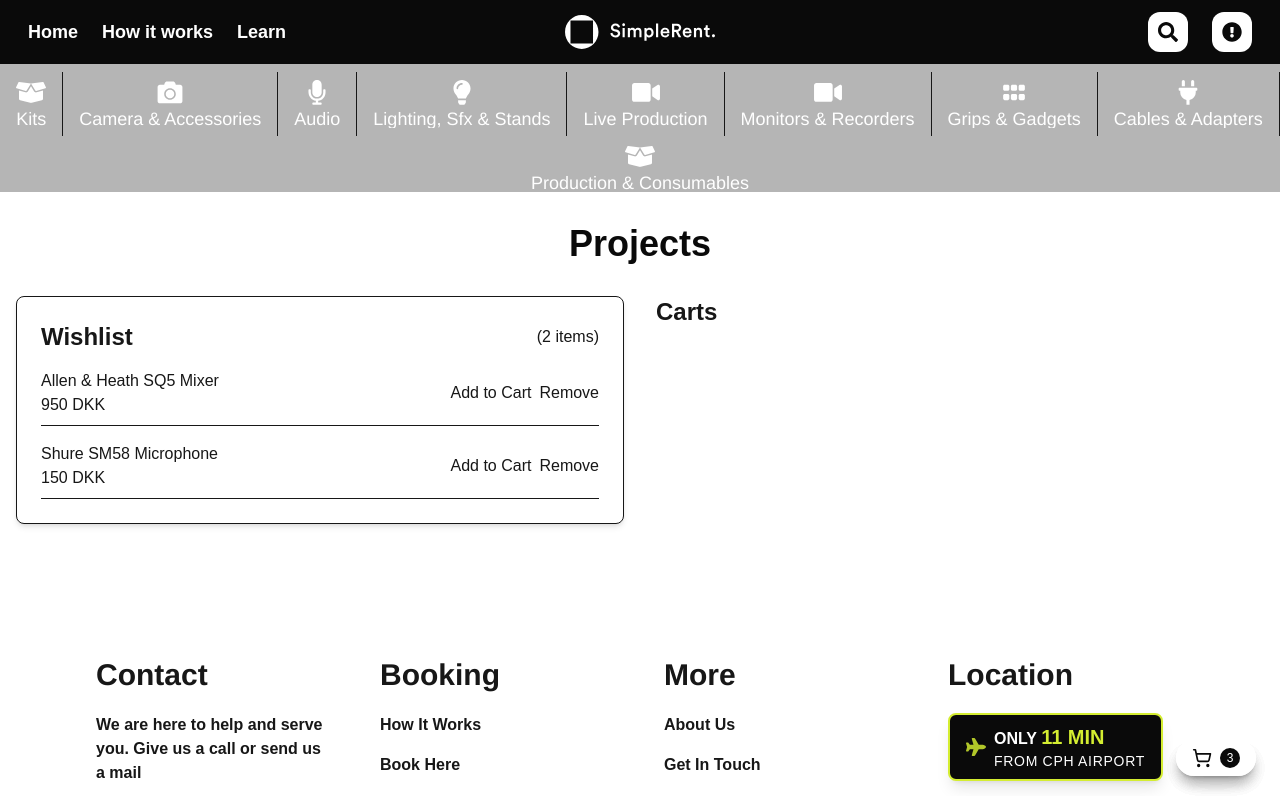
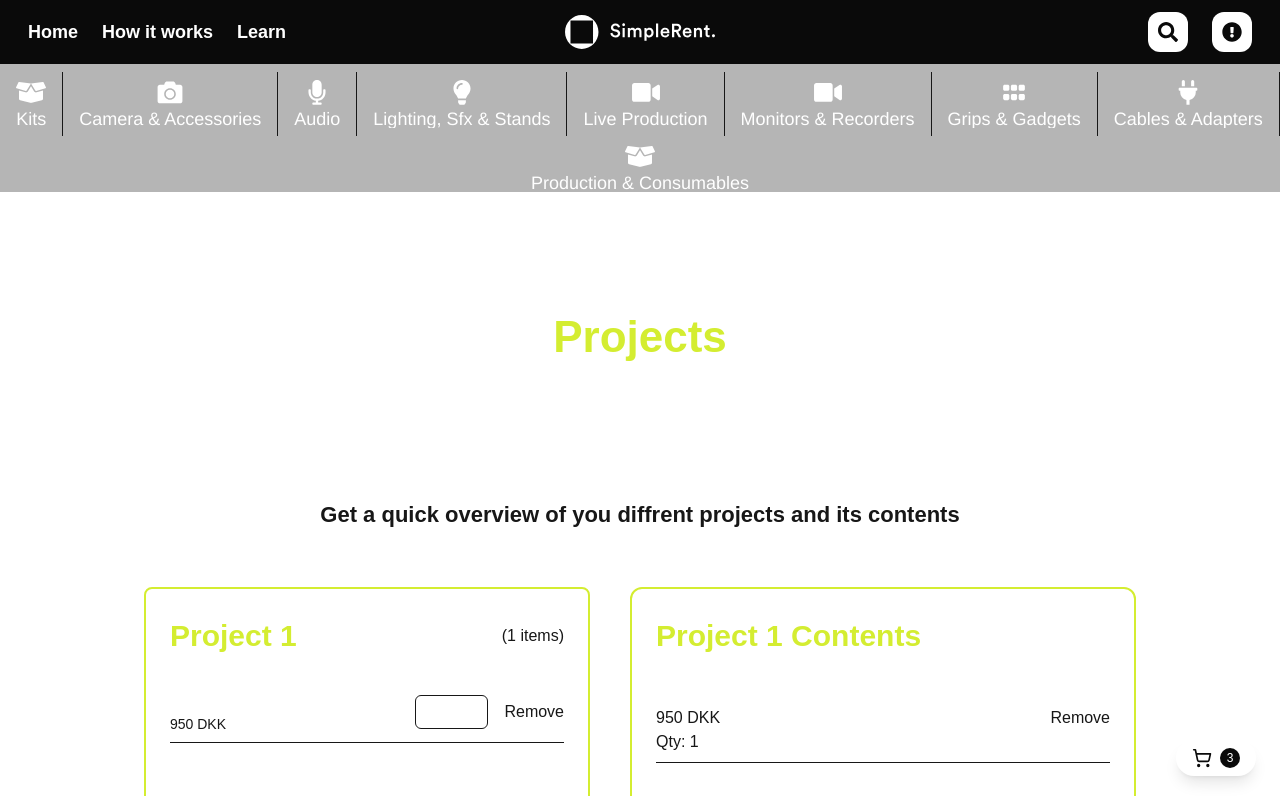
Before and after one commit to vabr0002/simplerent_new, a Next.js app: page /pages/projects in a window 1280 px wide. Shown: the top 796 px of the page. Built offline with nearby package versions, Linux system fonts and the light colour scheme; grey boxes are pictures that could not be loaded.

Commit message:
projects

```diff
--- a/src/app/pages/projects/page.js
+++ b/src/app/pages/projects/page.js
@@ -1,66 +1,212 @@
 "use client";
+import Image from "next/image";
 import { useState } from "react";
-import Cart from "@/components/cart/Cart";
 
+// ProjectItem-komponent (uændret)
+const ProjectItem = ({ item, onRemove, onUpdateQuantity }) => (
+  <li className="flex justify-between items-center py-2 border-b border-gray-300">
+    <div>
+      <span className="font-medium text-white">{item.name}</span>
+      <span className="block text-gray-500 text-sm">{item.price} DKK</span>
+    </div>
+    <div className="flex items-center space-x-4">
+      <div className="flex items-center bg-gray-100 rounded-md border border-gray-300">
+        <button
+          onClick={() =>
+            onUpdateQuantity(item.id, Math.max(1, item.quantity - 1))
+          }
+          className="px-2 py-1 text-white hover:text-lime transition-colors duration-300"
+        >
+          -
+        </button>
+        <span className="px-2 text-white">{item.quantity}</span>
+        <button
+          onClick={() => onUpdateQuantity(item.id, item.quantity + 1)}
+          className="px-2 py-1 text-white hover:text-lime transition-colors duration-300"
+        >
+          +
+        </button>
+      </div>
+      <button
+        onClick={() => onRemove(item.id)}
+        className="text-red-500 hover:text-red-700 transition-colors duration-300"
+      >
+        Remove
+      </button>
+    </div>
+  </li>
+);
+
+// Project-komponent (uændret)
+const Project = ({
+  title,
+  items,
+  onRemove,
+  onUpdateQuantity,
+  onSelect,
+  isSelected
+}) => {
+  const total = items.reduce(
+    (acc, item) => acc + item.price * item.quantity,
+    0
+  );
+
+  return (
+    <div
+      className={`border-2 ${
+        isSelected ? "border-lime" : "border-white"
+      } rounded-lg p-6 cursor-pointer hover:bg-gray-50 transition-colors duration-300`}
+      onClick={() => onSelect(title)}
+    >
+      <div className="flex justify-between items-center mb-6">
+        <h3 className="text-h2 font-semibold text-lime text-center">{title}</h3>
+        <span className="text-gray-500">({items.length} items)</span>
+      </div>
+
+      {isSelected &&
+        (items.length === 0 ? (
+          <div className="text-center py-4 text-gray-500">
+            Your project is empty
+          </div>
+        ) : (
+          <>
+            <ul className="space-y-4 mb-6">
+              {items.map((item) => (
+                <ProjectItem
+                  key={item.id}
+                  item={item}
+                  onRemove={onRemove}
+                  onUpdateQuantity={onUpdateQuantity}
+                />
+              ))}
+            </ul>
+            <div className="flex justify-between items-center">
+              <span className="font-medium text-white">Total:</span>
+              <span className="text-lg font-bold text-white">{total} DKK</span>
+            </div>
+          </>
+        ))}
+    </div>
+  );
+};
+
+// Home-komponent med scrollable projektsektion
 export default function Home() {
-  const [wishlistItems, setWishlistItems] = useState([
-    // Placeholder wishlist items
-    { id: 1, name: "Allen & Heath SQ5 Mixer", price: 950 },
-    { id: 2, name: "Shure SM58 Microphone", price: 150 }
-  ]);
+  const [projectItems, setProjectItems] = useState({
+    "Project 1": [
+      { id: 1, name: "Allen & Heath SQ5 Mixer", price: 950, quantity: 1 }
+    ],
+    "Project 2": [
+      { id: 2, name: "Shure SM58 Microphone", price: 150, quantity: 2 }
+    ],
+    "Project 3": [
+      {
+        id: 3,
+        name: "Yamahullu 500SBC Airplane with 3 engines",
+        price: 1000,
+        quantity: 1
+      }
+    ],
+    "Project 4": [
+      {
+        id: 4,
+        name: "Yamahullu 500SBC Airplane with 3 engines",
+        price: 1000,
+        quantity: 1
+      }
+    ]
+  });
 
-  const removeFromWishlist = (id) => {
-    setWishlistItems(wishlistItems.filter((item) => item.id !== id));
+  const [selectedProject, setSelectedProject] = useState("Project 1");
+
+  const removeFromProject = (projectName, id) => {
+    setProjectItems((prev) => ({
+      ...prev,
+      [projectName]: prev[projectName].filter((item) => item.id !== id)
+    }));
   };
 
-  const addToCart = (item) => {
-    // TODO: Implement adding item to a cart
-    console.log(`Added ${item.name} to cart`);
+  const updateProjectQuantity = (projectName, id, newQuantity) => {
+    setProjectItems((prev) => ({
+      ...prev,
+      [projectName]: prev[projectName].map((item) =>
+        item.id === id ? { ...item, quantity: newQuantity } : item
+      )
+    }));
+  };
+
+  const handleProjectSelect = (projectName) => {
+    setSelectedProject(projectName);
   };
 
   return (
-    <div className="container mx-auto px-4 py-8">
-      <div className="flex justify-center mb-8">
-        <h1 className="text-4xl font-bold text-black">Projects</h1>
-      </div>
+    <div className="max-w-5xl mx-auto px-4 my-12">
+      <h2 className="text-h1 text-lime flex justify-center m-top-spacing mb-32">
+        Projects
+      </h2>
+      <p className="text-h3 flex justify-center my-14">
+        {" "}
+        Get a quick overview of you diffrent projects and its contents
+      </p>
+      <div className="flex flex-col md:flex-row gap-8">
+        {/* Projects Section (venstre) med fast højde og scroll */}
+        <div className="flex-1">
+          <div
+            className="space-y-6 max-h-[600px] overflow-y-auto pr-2" // Fast højde og scroll
+          >
+            {Object.keys(projectItems).map((projectName) => (
+              <Project
+                key={projectName}
+                title={projectName}
+                items={projectItems[projectName]}
+                onRemove={(id) => removeFromProject(projectName, id)}
+                onUpdateQuantity={(id, qty) =>
+                  updateProjectQuantity(projectName, id, qty)
+                }
+                onSelect={handleProjectSelect}
+                isSelected={projectName === selectedProject}
+              />
+            ))}
+          </div>
+        </div>
 
-      <div className="grid md:grid-cols-2 gap-8">
-        {/* Wishlist Section */}
-        <div className="bg-white border rounded-lg p-6 shadow-md">
-          <div className="flex justify-between items-center mb-4">
-            <h2 className="text-2xl font-semibold">Wishlist</h2>
-            <span className="text-gray-500">
-              ({wishlistItems.length} items)
+        {/* Project Contents Section (højre, uændret) */}
+        <div className="flex-1 border-2 border-lime rounded-xl p-6">
+          <div className="flex justify-between items-center mb-6">
+            <h2 className="text-h2 font-semibold text-lime text-center">
+              {selectedProject} Contents
+            </h2>
+            <span className="text-white">
+              ({projectItems[selectedProject].length} items)
             </span>
           </div>
 
-          {wishlistItems.length === 0 ? (
+          {projectItems[selectedProject].length === 0 ? (
             <div className="text-center py-8 text-gray-500">
-              Your wishlist is empty
+              This project is empty
             </div>
           ) : (
             <ul className="space-y-4">
-              {wishlistItems.map((item) => (
+              {projectItems[selectedProject].map((item) => (
                 <li
                   key={item.id}
-                  className="flex justify-between items-center border-b pb-2"
+                  className="flex justify-between items-center border-b border-gray-300 pb-2"
                 >
                   <div>
-                    <span className="font-medium">{item.name}</span>
+                    <span className="font-medium text-white">{item.name}</span>
                     <span className="block text-gray-500">
                       {item.price} DKK
                     </span>
+                    <span className="block text-gray-500">
+                      Qty: {item.quantity}
+                    </span>
                   </div>
-                  <div className="flex space-x-2">
+                  <div className="flex space-x-4">
                     <button
-                      onClick={() => addToCart(item)}
-                      className="text-green-500 hover:text-green-700 transition-colors"
-                    >
-                      Add to Cart
-                    </button>
-                    <button
-                      onClick={() => removeFromWishlist(item.id)}
-                      className="text-red-500 hover:text-red-700 transition-colors"
+                      onClick={() =>
+                        removeFromProject(selectedProject, item.id)
+                      }
+                      className="text-red-500 hover:text-red-700 transition-colors duration-300"
                     >
                       Remove
                     </button>
@@ -70,16 +216,6 @@ export default function Home() {
             </ul>
           )}
         </div>
-
-        {/* Carts Section */}
-        <div>
-          <h2 className="text-2xl font-semibold mb-4">Carts</h2>
-          <div className="space-y-6">
-            <Cart />
-            <Cart />
-            <Cart />
-          </div>
-        </div>
       </div>
     </div>
   );
```
